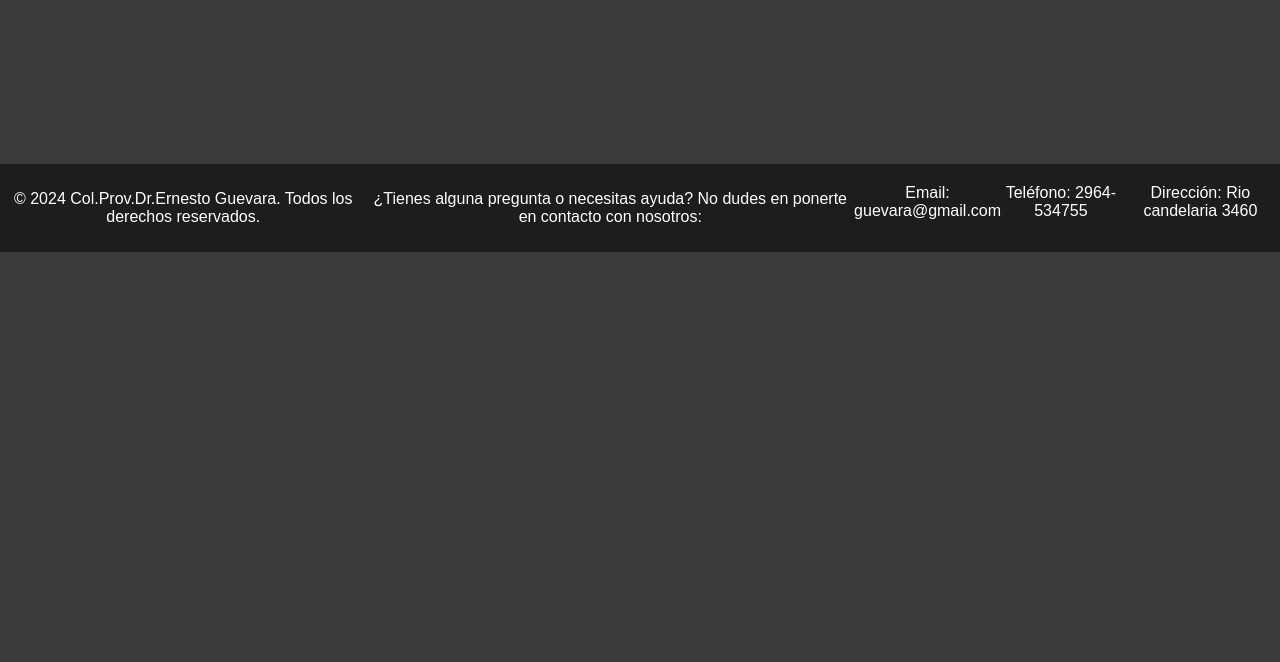
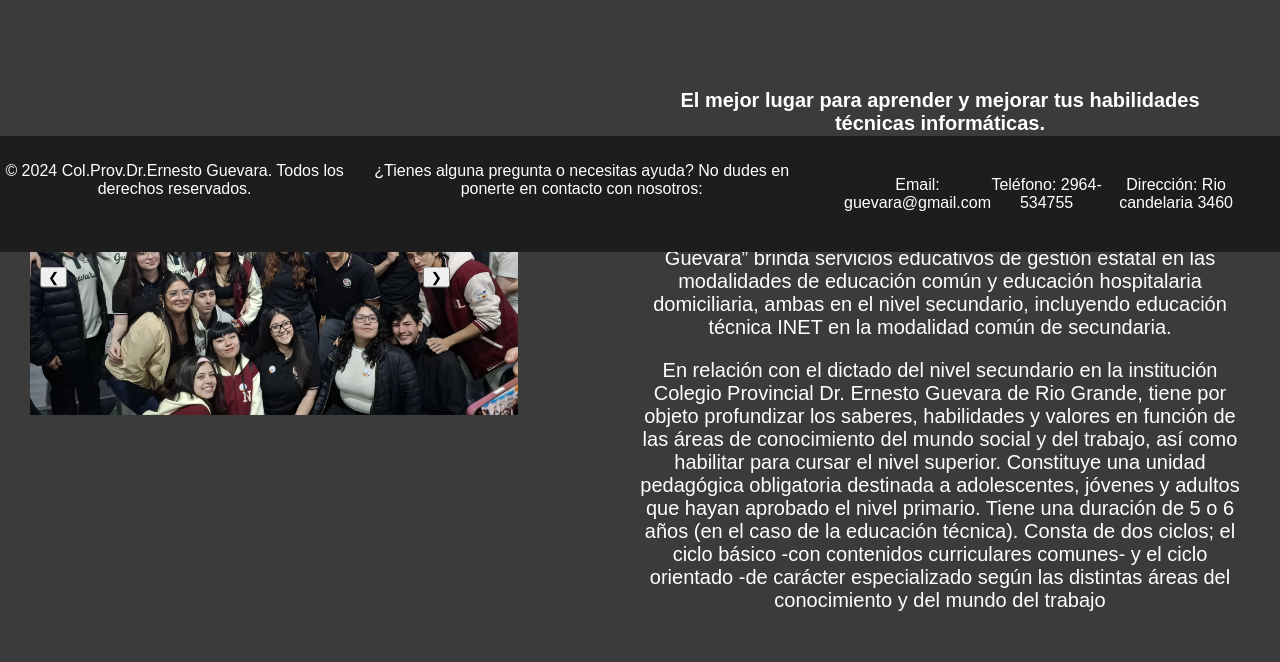
Before and after one commit to franmbow/TPI-Programacion, a website: page guevara-web/index.html in a window 1280 px wide. Shown: the part 548-1210 px from the top of the page. Before the commit the page ends 800 px from the top, so only its background shows below. Drawn offline with Linux system fonts and the light colour scheme.

Commit message:
final, arreglo de index, carrusel incluido, funciones extras

```diff
--- a/guevara-web/boletin.css
+++ b/guevara-web/boletin.css
@@ -59,9 +59,8 @@ td {
 }
 
 #materias{
-    writing-mode: vertical-rl;
+    writing-mode: sideways-lr;
     text-orientation: mixed;
-    transform: rotate(180deg);
     justify-content: center;
     width: 60px;
     height: 60px;
@@ -95,7 +94,10 @@ td {
     font-weight: bold;
     font-size: 18px;
     width: 100%;
+}
 
+#tabla-notas{
+    background-color: #696969;
 }
 
 #formNota input, #formNota select {
--- /dev/null
+++ b/guevara-web/carrusel.js
@@ -0,0 +1,16 @@
+const slides = document.querySelectorAll('.slide');
+let index = 0;
+
+function mostrar(i) {
+    slides.forEach((s, j) => s.classList.toggle('active', j === i));
+}
+
+document.querySelector('.sig').onclick = () => {
+    index = (index + 1) % slides.length;
+    mostrar(index);
+};
+
+document.querySelector('.ant').onclick = () => {
+    index = (index - 1 + slides.length) % slides.length;
+    mostrar(index);
+};
--- a/guevara-web/index.html
+++ b/guevara-web/index.html
@@ -6,6 +6,7 @@
     <title>Guevara</title>
     <link rel="stylesheet" href="style.css">
     <script src="user.js" defer></script>
+    <script src="carrusel.js" defer></script>
 </head>
 <body>
     <nav id="navbar">
@@ -24,6 +25,24 @@
         <h1><span id="nombre"></span></h1>
     </div>
 
+    <div id="info">
+        <div id="carruselDiv">
+            <img id="" class="slide active" src="src/7mos.webp">
+            <img id="" class="slide 2" src="src/ogcrew.webp">
+            <img id="" class="slide 3" src="src/olimpiadas.webp">
+            <img id="" class="slide 4" src="src/prece.webp">
+            <img id="" class="slide 5" src="src/sere.webp">
+            <button class="ant">❮</button>
+            <button class="sig">❯</button>
+        </div>
+        <div id="infortxt">
+            <h2 id="descripcion">El mejor lugar para aprender y mejorar tus habilidades técnicas informáticas.</h2>
+            <p id="descripcion">La institución educativa “Colegio Provincial Dr. Ernesto Guevara” es un establecimiento educativo urbano de gestión pública ubicado en el Departamento de Rio Grande de la Provincia de Tierra del Fuego. La institución educativa “Colegio Provincial Dr. Ernesto Guevara” brinda servicios educativos de gestión estatal en las modalidades de educación común y educación hospitalaria domiciliaria, ambas en el nivel secundario, incluyendo educación técnica INET en la modalidad común de secundaria.</p>
+            <p id="descripcionfinal">
+            En relación con el dictado del nivel secundario en la institución Colegio Provincial Dr. Ernesto Guevara de Rio Grande, tiene por objeto profundizar los saberes, habilidades y valores en función de las áreas de conocimiento del mundo social y del trabajo, así como habilitar para cursar el nivel superior. Constituye una unidad pedagógica obligatoria destinada a adolescentes, jóvenes y adultos que hayan aprobado el nivel primario. Tiene una duración de 5 o 6 años (en el caso de la educación técnica). Consta de dos ciclos; el ciclo básico -con contenidos curriculares comunes- y el ciclo orientado -de carácter especializado según las distintas áreas del conocimiento y del mundo del trabajo</p>
+        </div>
+    </div>
+
     <footer>
         <p>© 2024 Col.Prov.Dr.Ernesto Guevara. Todos los derechos reservados.</p>
         <p>¿Tienes alguna pregunta o necesitas ayuda? No dudes en ponerte en contacto con nosotros:</p>
--- a/guevara-web/package.json
+++ b/guevara-web/package.json
@@ -18,6 +18,7 @@
     "html2pdf": "^0.0.11",
     "html2pdf.js": "^0.12.1",
     "jsonwebtoken": "^9.0.2",
+    "jspdf": "^3.0.3",
     "mysql": "^2.18.1",
     "Router": "^2.1.0"
   }
--- a/guevara-web/style.css
+++ b/guevara-web/style.css
@@ -70,6 +70,7 @@ footer {
     background-color: #1d1d1d;
     color: white;
     text-align: center;
+    justify-content: space-between;
     padding: 10px 0;
     position: fixed;
     width: 100%;
@@ -79,9 +80,8 @@ footer {
 footer ul{
     list-style-type: none;
     display: flex;
-    justify-content: center;
-    padding: 0;
-    margin: 10px 0 0 0;
+    padding: 10px;
+    margin: 20px;
 }
 
 #usuariologo {
@@ -103,9 +103,80 @@ footer ul{
 }
 
 #saludo h1 {
-    padding: 0px 40px;
+    padding: 0px 20px;
 }
+
 
 .oculto{
     display: none;
 }
+
+
+#carruselDiv {
+    display: flex;
+    position: relative;
+    overflow: hidden;
+    margin: auto;
+    object-fit: contain;
+    margin: 0px 0px 0px 30px;
+    top: -90px;
+    width: 100%;
+}
+
+.slide {
+    display: none;
+    text-align: center;
+}
+
+.slide.active {
+    display: block;
+    animation: fade 1s ease-in-out;
+    max-width: 80%
+}
+
+#carruselDiv .ant, #carruselDiv .sig {
+    position: absolute;
+    top: 50%;
+    transform: translateY(-50%);
+}
+
+.ant {
+    left: 10px;
+}
+.sig {
+    right: 190px;
+}
+
+#info {
+    display: flex;
+    flex-direction: row;
+    align-items: center;
+    justify-content: center;
+    margin: 0px;
+}
+
+#infotxt {
+    display: flex;
+    flex-direction: column;
+    align-items: center;
+    justify-content: center;
+}
+
+#descripcion {
+    text-align: center;
+    width: 600px;
+    color: white;
+    font-size: 20px;
+    margin-right: 20px;
+    padding-right: 20px;
+}
+
+#descripcionfinal {
+    width: 600px;
+    text-align: center;
+    color: white;
+    font-size: 20px;
+    margin-right: 20px;
+    padding-right: 20px;
+    margin-bottom: 50px;
+}
--- a/guevara-web/sv.js
+++ b/guevara-web/sv.js
@@ -33,11 +33,12 @@ db.getConnection((error) => {
         console.log('Conectado a la base de datos');
 }});
 
+app.use('/', userRouter);
 app.use('/', signRouter);
 app.use('/', logRouter);
 app.use('/', notasRouter);
 app.use('/', panelRouter);
-app.use('/', userRouter);
+
 
 
 app.listen(3000, () => {
```
Also changed, not shown: guevara-web/boletin.html (+1 -0 lines), guevara-web/notas.js (+10 -6 lines), guevara-web/src/7mos.webp (added), guevara-web/src/ogcrew.webp (added), guevara-web/src/olimpiadas.webp (added), guevara-web/src/prece.webp (added), guevara-web/src/sere.webp (added), guevara-web/src/user2.png (added), 1 other file.
